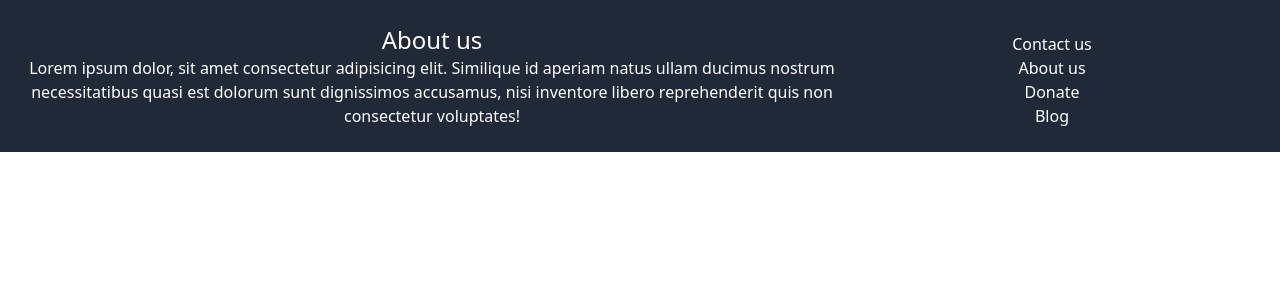
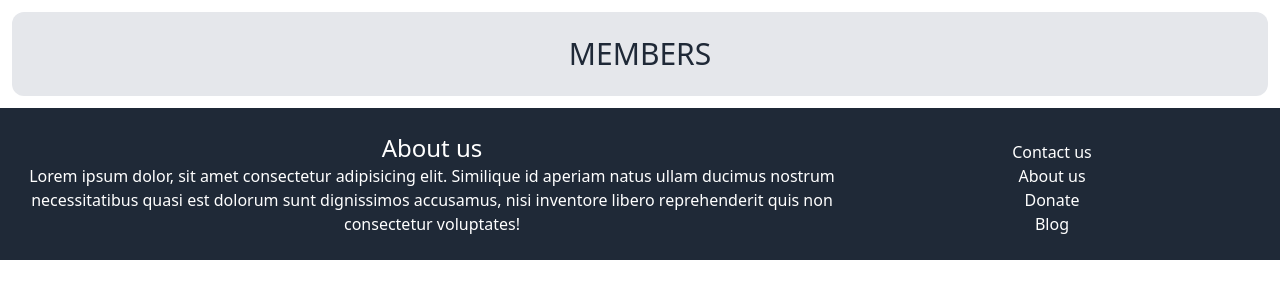
Before and after one commit to kennynet66/Sports_club-system, a Django app: page /members/ in a window 1280 px wide. Shown: the part 72-372 px from the top of the page. Run offline with Django 4.2, Linux system fonts and the light colour scheme; the visitor is signed in with stand-in values (Sample User, id 1); some libraries are stand-ins or nearby versions.

Commit message:
Added members page

```diff
--- a/task/core/templates/core/members.html
+++ b/task/core/templates/core/members.html
@@ -1,4 +1,21 @@
 {% extends 'core/base.html' %}
 {% block title %}<title> Members | Welcome</title> {% endblock %}
 
-{% block content %}{% endblock %}
+{% block content %}
+<div class="m-3 bg-gray-200 rounded-xl text-center p-6">
+    <h1 class="text-3xl semi-bold text-gray-800">MEMBERS</h1>
+</div>
+
+{% for details in details %}
+<div class="m-3 bg-gray-200 rounded-xl text-center p-6">
+    <h1 class="text-2xl">{{ details.firstname }} {{ details.lastname }}</h1>
+    <div class="flex">
+        <img src="{{ details.passport.url }}" class="rounded-xl" alt="details photo" width="200" height="50">
+        <div class="text-center m-4">
+            <p>{{ details.school_of_origin }}</p>
+        </div>
+
+    </div>
+</div>
+{% endfor %}
+{% endblock %}
--- a/task/core/views.py
+++ b/task/core/views.py
@@ -1,6 +1,6 @@
 from django.contrib.auth.decorators import login_required
 from django.shortcuts import render
-from .models import Sports_details, Patron, Store
+from .models import Sports_details, Patron, Store, Member_details
 
 def login(request):
     return render(request, 'core/login.html')
@@ -27,4 +27,7 @@
 
 @login_required
 def member(request):
-    return render (request, 'core/members.html')
+    details = Member_details.objects.all()
+    return render (request, 'core/members.html',{
+        'details' : details
+    })
```
